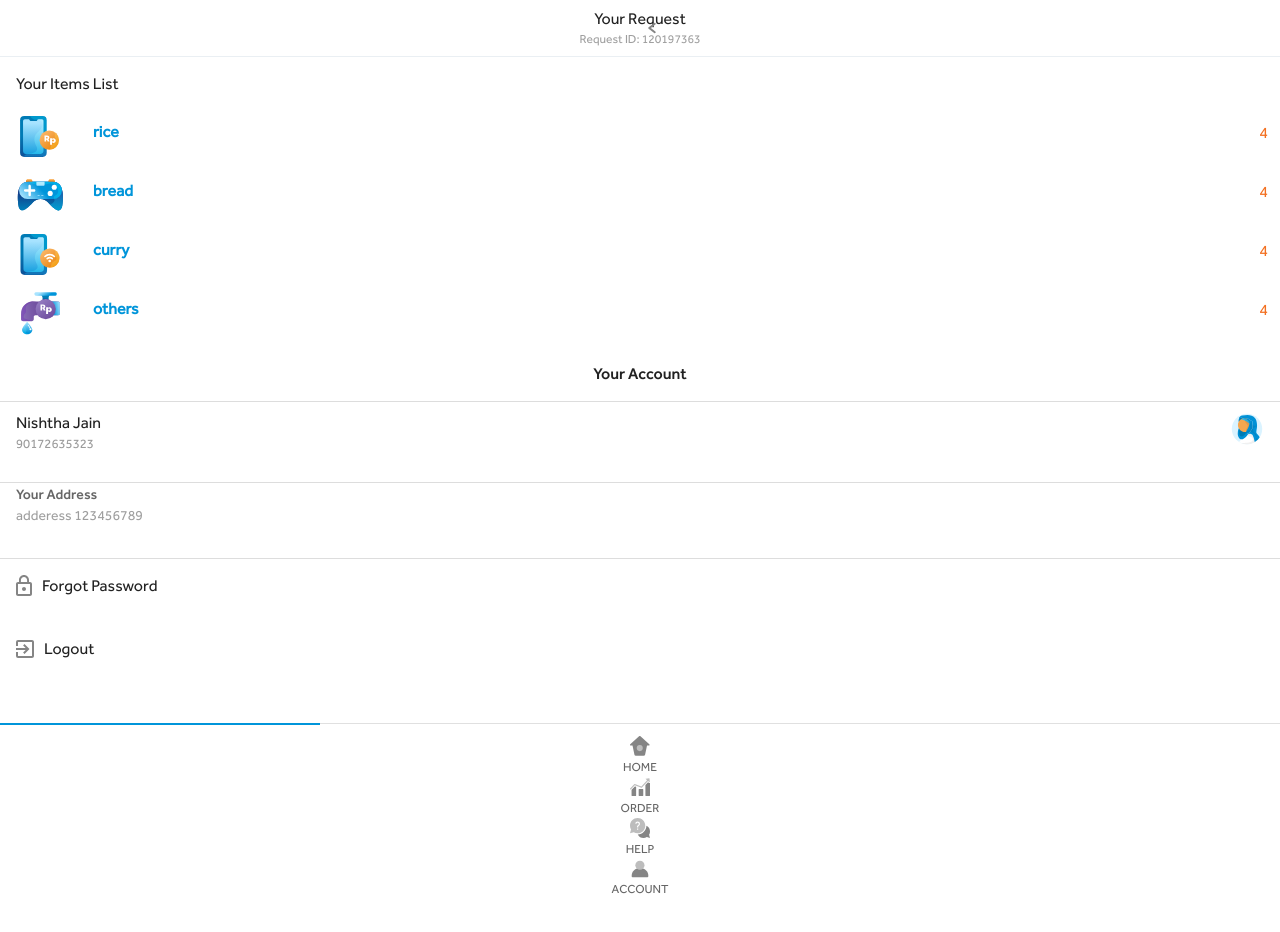
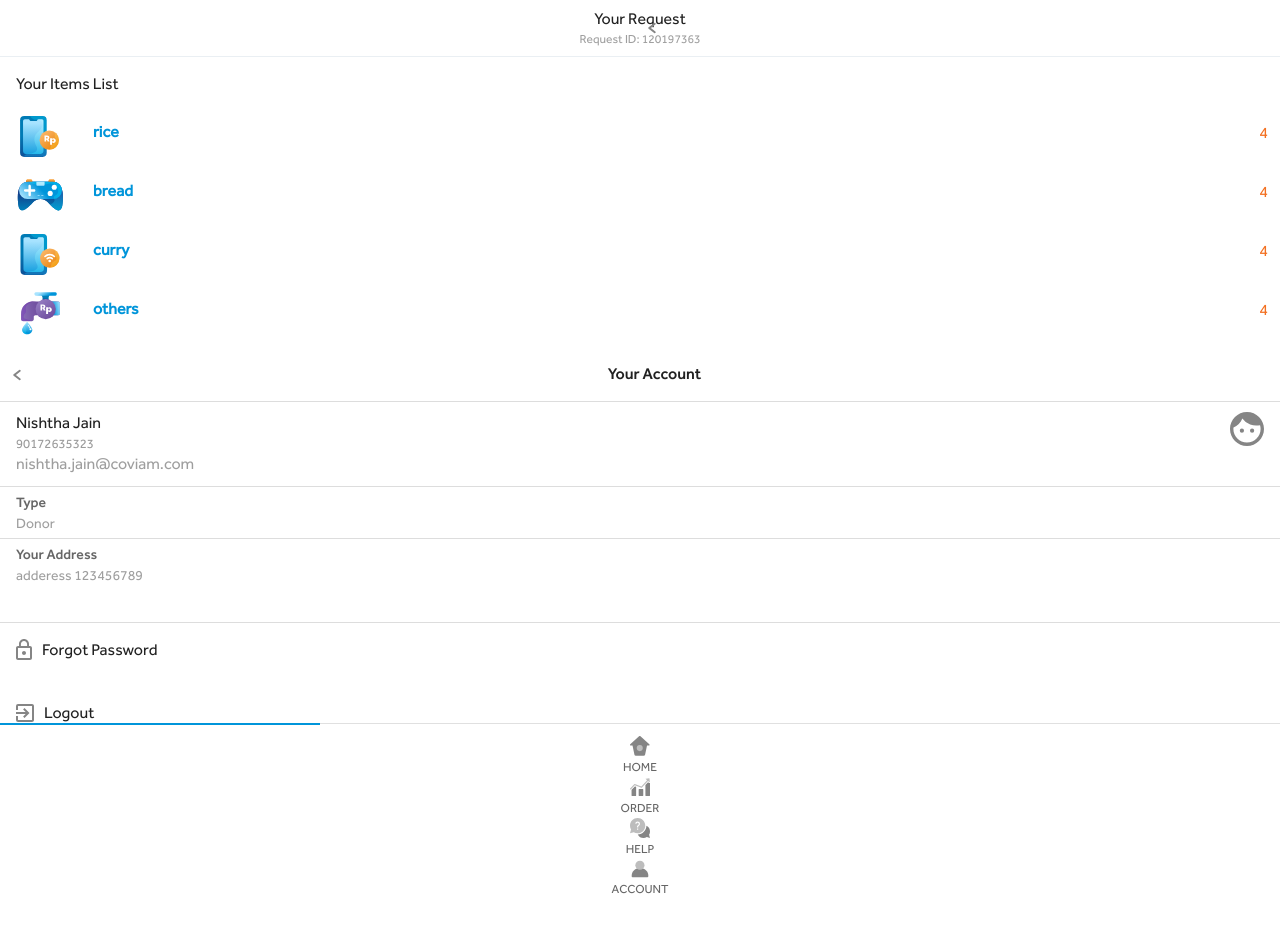
Before and after one commit to NishthaJain04/Hungerry, a Vue app: page /donator/donator-request-details in a window 1280 px wide. Shown: the top 932 px of the page. Built offline with nearby package versions, Linux system fonts and the light colour scheme; what @blibli/dls would draw is missing.

Commit message:
updated profile

```diff
--- a/src/pages/DonatorRequestDetail.vue
+++ b/src/pages/DonatorRequestDetail.vue
@@ -13,7 +13,7 @@
       </div>
     </div>
     <div class="font-16 padding-16">Your Items List</div>
-    <div v-for="(itemType, index) in order.requestDetails.type">
+    <div v-for="(itemType, index) in order.requestDetails.type" :key="index">
       <img class="padding-left-16" style="display: inline-block;" :src="images[index]"/>
       <div class="label font-blue-3 font-bold padding-left-16">{{ itemType.name }}</div>
       <div class="value font-orange font-16 padding-left-16">{{ itemType.quantity }}</div>
--- a/src/pages/Profile.vue
+++ b/src/pages/Profile.vue
@@ -3,9 +3,8 @@
     <div class="profile-page__profile-header">
       Your Account
       <img
-        v-show="false"
         class="bell"
-        src="~assets/icons/icon-bell-grey.svg"
+        src="~assets/icons/icon-left.svg"
         alt="Notification" />
     </div>
 
@@ -14,13 +13,20 @@
       <span class="profile-name">
         {{ profile.memberDetails.name }}
       </span>
-        <img src="~assets/icons/icon-female.svg"
+        <img src="~assets/icons/icon-face.svg"
              class="profile-img icon-svg"
              alt="profileIcon"
         />
         <div class="profile-number">{{ profile.memberDetails.phoneNumber }}</div>
+        <span class="font-grey">{{ profile.memberDetails.emailId }}</span>
       </div>
-      <div class="profile-page__address" v-if="profile.addressDetails && profile.addressDetails.addressLine">
+      <div class="profile-page__address">
+        <span class="address-label">Type</span>
+        <span class="address-text">
+        {{ profile.memberDetails.memberType }}
+      </span>
+      </div>
+      <div class="profile-page__address padding-16" v-if="profile.addressDetails && profile.addressDetails.addressLine">
         <span class="address-label">Your Address</span>
         <span class="address-text">
         {{ profile.addressDetails.addressLine }}
@@ -54,9 +60,9 @@
     border-bottom: 1px solid $color-grey;
     padding: 15px 0;
     .bell {
-      float: right;
-      position: relative;
-      right: 14px;
+      display: inline-block;
+      float: left;
+      margin-left: 5px;
     }
   }
   &__profile-scroller {
@@ -66,7 +72,6 @@
   &__profile-detail {
     padding: 10px 16px;
     min-height: 60px;
-    border-bottom: 1px solid $color-grey;
     .profile-name {
       position: relative;
     }
@@ -81,7 +86,8 @@
     }
   }
   &__address {
-    padding: 0 16px;
+    padding: 4px 16px;
+    border-top: 1px solid $color-grey;
     .address-label {
       color: $color-grey-shade-1;
       font-family: EffraMedium, serif;
@@ -96,7 +102,6 @@
   &__change-pin {
     border-top: 1px solid $color-grey;
     padding: 16px;
-
     .icon-lock {
       position: relative;
       vertical-align: sub;
--- a/src/pages/js/profile.js
+++ b/src/pages/js/profile.js
@@ -7,7 +7,9 @@ export default {
       profile: {
         memberDetails: {
           name: 'Nishtha Jain',
-          phoneNumber: '90172635323'
+          phoneNumber: '90172635323',
+          memberType: 'Donor',
+          emailId: 'nishtha.jain@coviam.com'
         },
         addressDetails: {
           addressLine: 'adderess 123456789'
```
